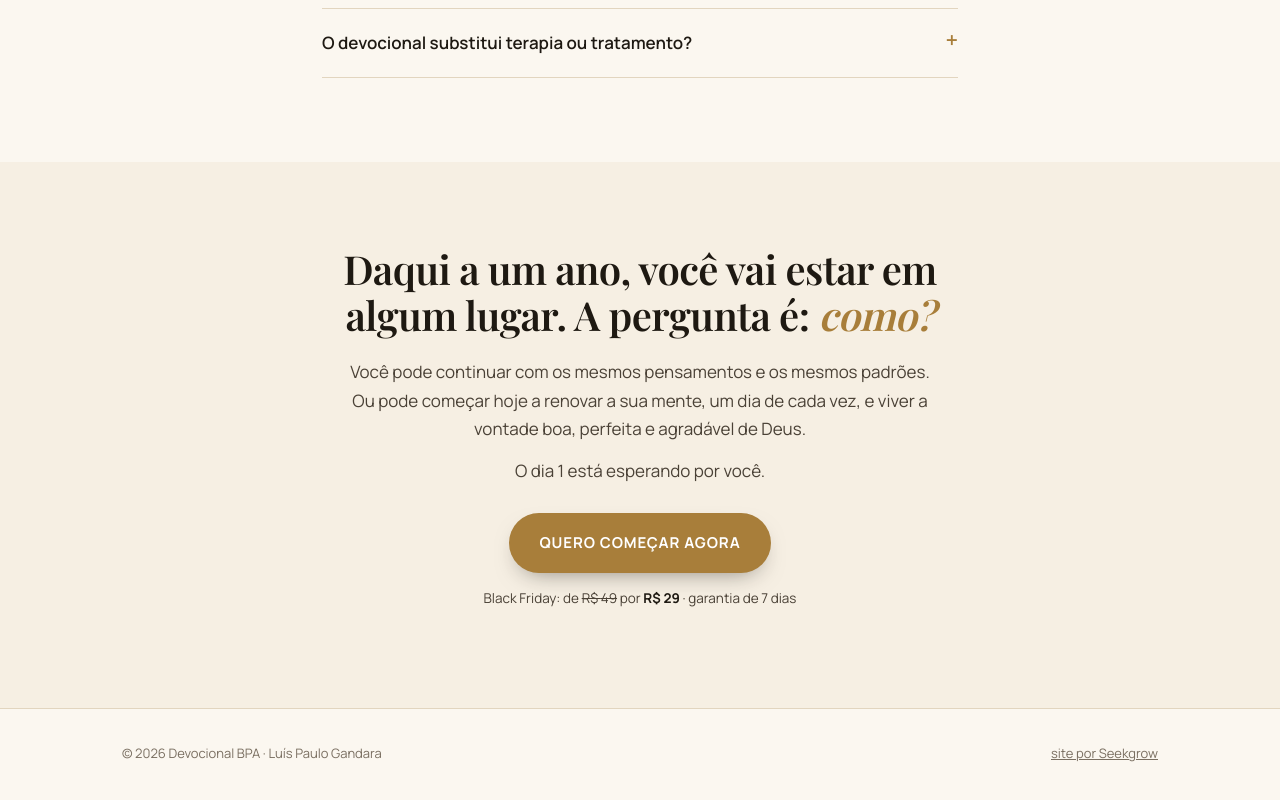
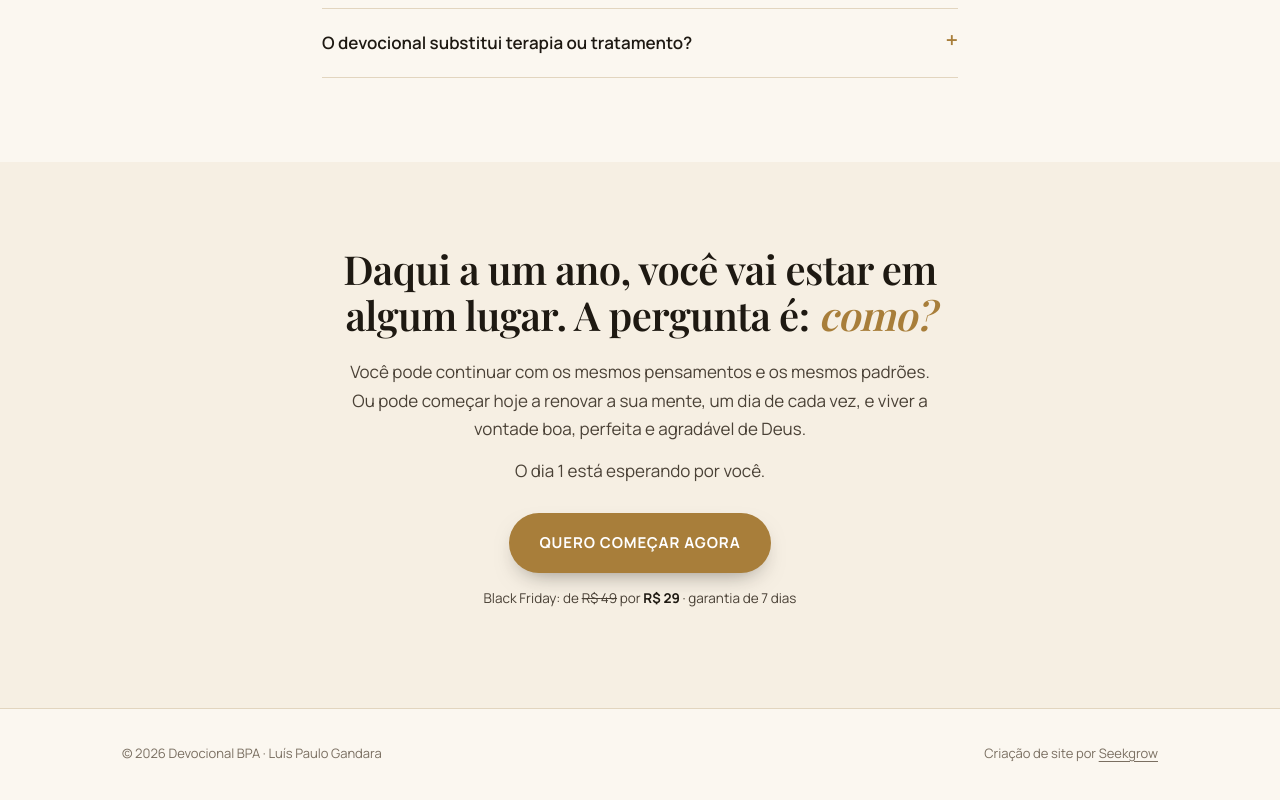
Before and after one commit to gustavorodcruz96/devocional-bpa, a plain HTML site: page index.html in a window 1280 px wide. Shown: the part 7189-7989 px from the top of the page. Drawn offline with nearby package versions, Linux system fonts and the light colour scheme; a web font is replaced by a local one.

Commit message:
Rodapé: crédito "Criação de site por Seekgrow" com link para /criacao-de-site/
Co-authored-by: OpenBot <335604065+openbotgit[bot]@users.noreply.github.com>

```diff
--- a/index.html
+++ b/index.html
@@ -144,6 +144,7 @@ details p{margin-top:10px;color:var(--tinta2);font-size:16px}
 footer{padding:34px 0 110px;border-top:1px solid var(--linha);font-size:13px;color:var(--cinza)}
 footer .wrap{display:flex;justify-content:space-between;gap:16px;flex-wrap:wrap}
 footer a{color:var(--cinza)}
+footer .credito a{text-decoration:underline;text-underline-offset:3px}
 
 /* barra fixa no celular */
 .fixa{position:fixed;left:0;right:0;bottom:0;background:rgba(251,247,240,.97);backdrop-filter:blur(8px);border-top:1px solid var(--linha);padding:10px 16px;display:none;align-items:center;justify-content:space-between;gap:12px;z-index:50;transform:translateY(110%);transition:transform .25s}
@@ -505,7 +506,7 @@ footer a{color:var(--cinza)}
 <footer>
   <div class="wrap">
     <span>© 2026 Devocional BPA · Luís Paulo Gandara</span>
-    <span><a href="https://seekgrow.com.br" target="_blank" rel="noopener noreferrer">site por Seekgrow</a></span>
+    <span class="credito">Criação de site por <a href="https://seekgrow.com.br/criacao-de-site/" target="_blank" rel="noopener">Seekgrow</a></span>
   </div>
 </footer>
 
```
